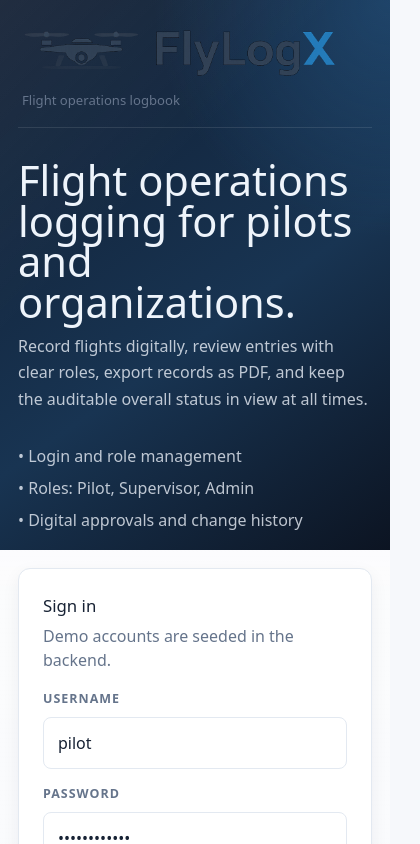
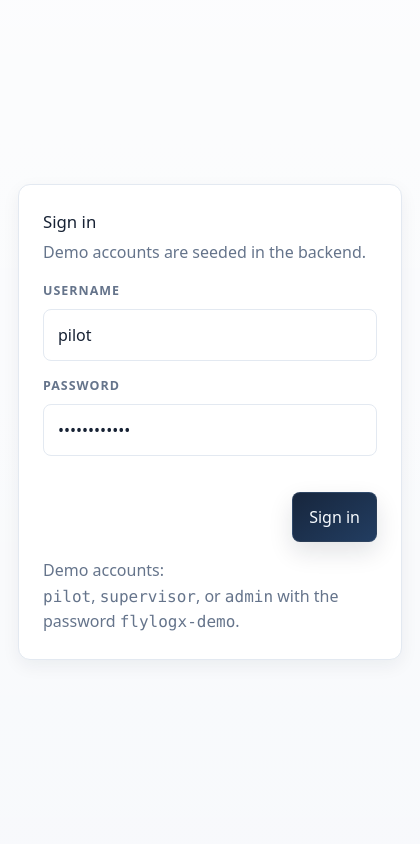
Before and after one commit to dirkmothes/FlyLogX, a Next.js app in the folder frontend/: page /login in a window 390 px wide. Shown: the top 844 px of the page, 420 px wide, since content can reach past the window. Built offline with nearby package versions, Linux system fonts and the light colour scheme; no server answers.

Commit message:
Remove sidebar responsive collapse

```diff
--- a/frontend/app/globals.css
+++ b/frontend/app/globals.css
@@ -2505,52 +2505,6 @@ select.input option {
   }
 }
 
-@media (max-width: 1180px) {
-  .app-shell,
-  .content-grid,
-  .login-layout {
-    grid-template-columns: 1fr;
-  }
-
-  .app-shell {
-    padding: 12px;
-  }
-
-  .sidebar {
-    position: relative;
-    top: auto;
-    height: auto;
-  }
-
-  .right-rail {
-    grid-template-columns: repeat(2, minmax(0, 1fr));
-  }
-
-  .admin-hero,
-  .admin-module-grid,
-  .admin-directory {
-    grid-template-columns: 1fr;
-  }
-
-  .admin-hero-badges {
-    grid-template-columns: repeat(3, minmax(0, 1fr));
-  }
-
-  .admin-command {
-    align-items: stretch;
-    flex-direction: column;
-  }
-
-  .admin-command-actions,
-  .admin-directory-sidebar {
-    grid-template-columns: repeat(3, minmax(0, 1fr));
-  }
-
-  .admin-command-actions {
-    justify-content: flex-start;
-  }
-}
-
 @media (max-width: 780px) {
   .app-shell {
     padding: 8px;
```
